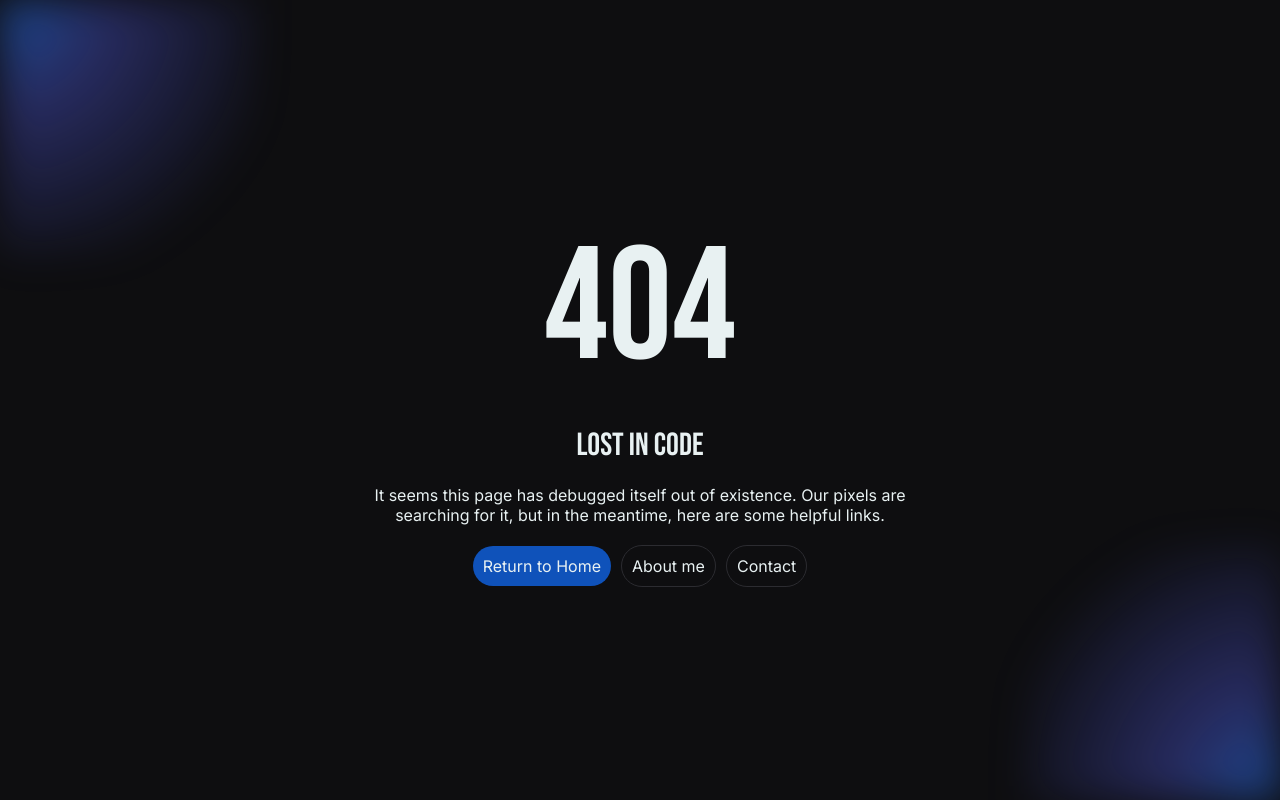
After one commit to coderadi-in/coderadi, a Flask app: a page that uses templates/errors/404.html in a window 1280 px wide. The commit adds this page. Run offline with Flask 3, Linux system fonts and the light colour scheme.

Commit message:
Added error handlers.

```diff
--- a/extensions.py
+++ b/extensions.py
@@ -87,6 +87,7 @@ REFERRALS = {
     "work": "I wanna work with you.",
     "connect": "I have a project to discuss with you.",
     "project": "I wanna build a project with you.",
+    "error": "I've to report an error in your site."
 }
 
 # * FUNCTION TO SEND WHATSAPP NOTIFICATIONS
--- a/main.py
+++ b/main.py
@@ -1,7 +1,7 @@
 '''coderadi &bull; site core'''
 
 # ? IMPORTING LIBRARIES
-from flask import Flask
+from flask import Flask, render_template
 from extensions import *
 import os
 
@@ -33,3 +33,15 @@ with server.app_context():
 server.register_blueprint(router)
 server.register_blueprint(api)
 server.register_blueprint(services)
+
+# | ERROR HANDLERS
+
+# & 404
+@server.errorhandler(404)
+def handle_404(error):
+    return render_template('errors/404.html')
+
+# & 500
+@server.errorhandler(500)
+def handle_500(error):
+    return render_template('errors/500.html')
--- a/static/css/base/err.css
+++ b/static/css/base/err.css
@@ -1,35 +1,49 @@
-body {background-color: var(--bg-dark);}
+body {
+    overflow: hidden;
+    width: 100vw;
+    height: 100vh;
+    padding: 50px;
+}
 
-.main {
+.glowlight {
+    position: fixed;
+    width: max(250px, 20vw);
+    height: max(250px, 20vw);
+    pointer-events: none;
+    z-index: -1;
+    filter: blur(20px);
+}
+
+#top-glowlight {
+    top: 0;
+    left: 0;
+    background: radial-gradient(
+        circle at top left,
+        #226CE0A0 0%,
+        #5863F857 30%,
+        transparent 80%
+    );
+}
+
+#bottom-glowlight {
+    bottom: 0;
+    right: 0;
+    background: radial-gradient(
+        circle at bottom right,
+        #226CE0A0 0%,
+        #5863F857 30%,
+        transparent 80%
+    );
+}
+
+.content {
     text-align: center;
     width: 100%;
 }
 
-.content {
-    background-color: var(--bg-dark);
-    color: var(--text-d);
-    text-align: center;
-    padding: 50px;
+.h1 {font-size: 10rem;}
+.para {width: max(50%, 250px);}
+
+@media (max-width: 425px) {
+    body {padding: 30px;}
 }
-
-#error-code {
-    font-size: 10rem;
-    background-image: url('/static/assets/images/hero.png');
-    background-position: center;
-    -webkit-background-clip: text;
-    background-clip: text;
-    -webkit-text-fill-color: transparent;
-    color: transparent;
-}
-
-.icon-content {
-    background-color: var(--surface);
-    box-shadow: 0 0 10px #5B86E479;
-    padding: 10px;
-    border-radius: 50px;
-}
-
-.ot {
-    color: var(--text-d);
-    border: 1px solid var(--border-d);
-}
--- /dev/null
+++ b/templates/errors/404.html
@@ -0,0 +1,29 @@
+<!DOCTYPE html>
+<html lang="en">
+<head>
+    <meta charset="UTF-8">
+    <meta name="viewport" content="width=device-width, initial-scale=1.0">
+    <title>404 &bull; Lost in Code</title>
+    <link rel="shortcut icon" href="{{ url_for('static', filename='assets/icons/icon.ico') }}" type="image/x-icon">
+
+    <link rel="stylesheet" href="{{ url_for('static', filename='css/base/base.css') }}">
+    <link rel="stylesheet" href="{{ url_for('static', filename='css/base/err.css') }}">
+</head>
+<body class="flex">
+    <span class="glowlight" id="top-glowlight"></span>
+
+    <div class="content column center gap-20">
+        <h1 class="h1">404</h1>
+        <h2 class="h2">Lost in Code</h2>
+        <p class="para">It seems this page has debugged itself out of existence. Our pixels are searching for it, but in the meantime, here are some helpful links.</p>
+
+        <div class="res-row h-center gap-10">
+            <a href="/" class="link btn fl">Return to Home</a>
+            <a href="/about/" class="link btn ot">About me</a>
+            <a href="/contact/" class="link btn ot">Contact</a>
+        </div>
+    </div>
+
+    <span class="glowlight" id="bottom-glowlight"></span>
+</body>
+</html>
```
Also changed, not shown: templates/errors/500.html (added, +30 -0 lines).
